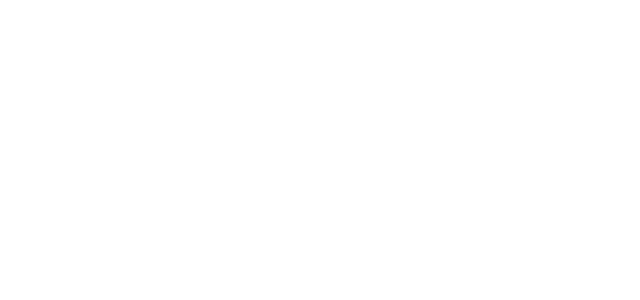
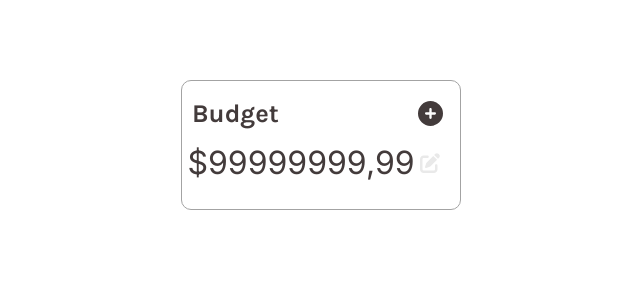
Before and after one commit to cateruu/expenses-tracker, a React (Create React App) app: page / in a window 1280 px wide. Shown: the top 300 px of the page, without its empty margins (75-715 px from the left). Built offline with nearby package versions, Linux system fonts and the light colour scheme.

Commit message:
basic layout

```diff
--- a/public/index.html
+++ b/public/index.html
@@ -10,34 +10,13 @@
       content="Web site created using create-react-app"
     />
     <link rel="apple-touch-icon" href="%PUBLIC_URL%/logo192.png" />
-    <!--
-      manifest.json provides metadata used when your web app is installed on a
-      user's mobile device or desktop. See https://developers.google.com/web/fundamentals/web-app-manifest/
-    -->
+
     <link rel="manifest" href="%PUBLIC_URL%/manifest.json" />
-    <!--
-      Notice the use of %PUBLIC_URL% in the tags above.
-      It will be replaced with the URL of the `public` folder during the build.
-      Only files inside the `public` folder can be referenced from the HTML.
 
-      Unlike "/favicon.ico" or "favicon.ico", "%PUBLIC_URL%/favicon.ico" will
-      work correctly both with client-side routing and a non-root public URL.
-      Learn how to configure a non-root public URL by running `npm run build`.
-    -->
-    <title>React App</title>
+    <title>Expneses Tracker</title>
   </head>
   <body>
     <noscript>You need to enable JavaScript to run this app.</noscript>
     <div id="root"></div>
-    <!--
-      This HTML file is a template.
-      If you open it directly in the browser, you will see an empty page.
-
-      You can add webfonts, meta tags, or analytics to this file.
-      The build step will place the bundled scripts into the <body> tag.
-
-      To begin the development, run `npm start` or `yarn start`.
-      To create a production bundle, use `npm run build` or `yarn build`.
-    -->
   </body>
 </html>
--- a/src/App.js
+++ b/src/App.js
@@ -1,5 +1,16 @@
 import React from 'react';
+import classes from './css/app.module.css';
+// components
+import Budget from './components/Budget';
 
-const App = () => {};
+const App = () => {
+  return (
+    <div className={classes.container}>
+      <main className={classes.main}>
+        <Budget />
+      </main>
+    </div>
+  );
+};
 
 export default App;
--- /dev/null
+++ b/src/components/Budget.js
@@ -0,0 +1,17 @@
+import React from 'react';
+import classes from './css/budget.module.css';
+import { FontAwesomeIcon } from '@fortawesome/react-fontawesome';
+import { faCirclePlus, faPenToSquare } from '@fortawesome/free-solid-svg-icons';
+
+const Budget = () => {
+  return (
+    <section className={classes.budget}>
+      <h2 className={classes.header}>Budget</h2>
+      <FontAwesomeIcon icon={faCirclePlus} className={classes.add} />
+      <p className={classes.money}>$99999999,99</p>
+      <FontAwesomeIcon icon={faPenToSquare} className={classes.edit} />
+    </section>
+  );
+};
+
+export default Budget;
--- /dev/null
+++ b/src/components/css/budget.module.css
@@ -0,0 +1,42 @@
+.budget {
+  grid-area: budget;
+  border: 1px solid var(--border-color);
+  border-radius: 10px;
+  padding: 15px 10px;
+  display: grid;
+  grid-template: 35px auto / auto 40px;
+  grid-template-areas:
+    'header add'
+    'money edit';
+  align-items: center;
+  justify-items: center;
+}
+
+.header {
+  font-family: 'Karla', sans-serif;
+  color: var(--text-color);
+  font-size: 1.6rem;
+  grid-area: header;
+  justify-self: left;
+}
+
+.add {
+  color: var(--text-color);
+  font-size: 25px;
+  grid-area: add;
+  cursor: pointer;
+}
+
+.money {
+  grid-area: money;
+  font-size: 2rem;
+  color: var(--text-color);
+  overflow: hidden;
+}
+
+.edit {
+  grid-area: edit;
+  font-size: 20px;
+  cursor: pointer;
+  color: var(--text-color-placeholder);
+}
--- a/src/css/_variables.css
+++ b/src/css/_variables.css
@@ -0,0 +1,7 @@
+:root {
+  --border-color: #a3a3a3;
+  --text-color: #433b3b;
+  --text-color-light: #717171;
+  --text-color-placeholder: #e9e9e9;
+  --error-color: #f37272;
+}
--- /dev/null
+++ b/src/css/app.module.css
@@ -0,0 +1,21 @@
+.container {
+  width: 100vw;
+  min-height: 100vh;
+  position: relative;
+}
+
+.main {
+  width: 60%;
+  height: 80%;
+  position: absolute;
+  top: 50%;
+  left: 50%;
+  transform: translate(-50%, -50%);
+  display: grid;
+  grid-template: 130px auto / 280px auto;
+  grid-template-areas:
+    'budget expenses'
+    'overview expenses';
+  gap: 30px;
+  font-family: 'Inter', sans-serif;
+}
--- a/src/css/index.css
+++ b/src/css/index.css
@@ -3,9 +3,6 @@
 
 * {
   box-sizing: border-box;
-}
-
-body {
   margin: 0;
   padding: 0;
 }
```
Also changed, not shown: 1 other file (tests, documents, lock files or other folders).
